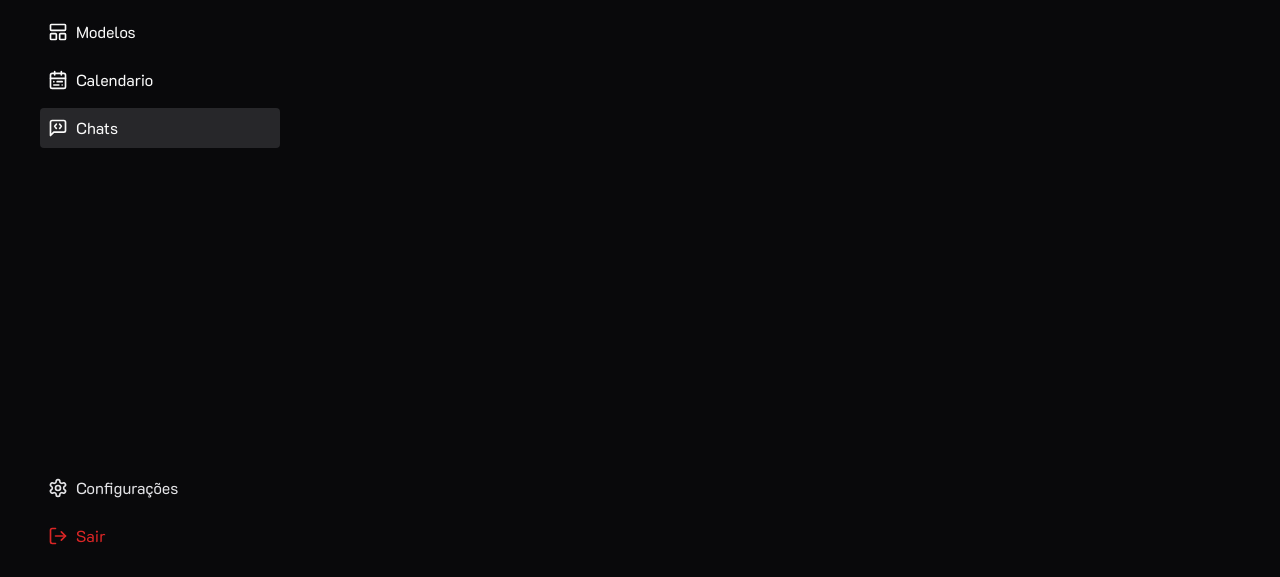
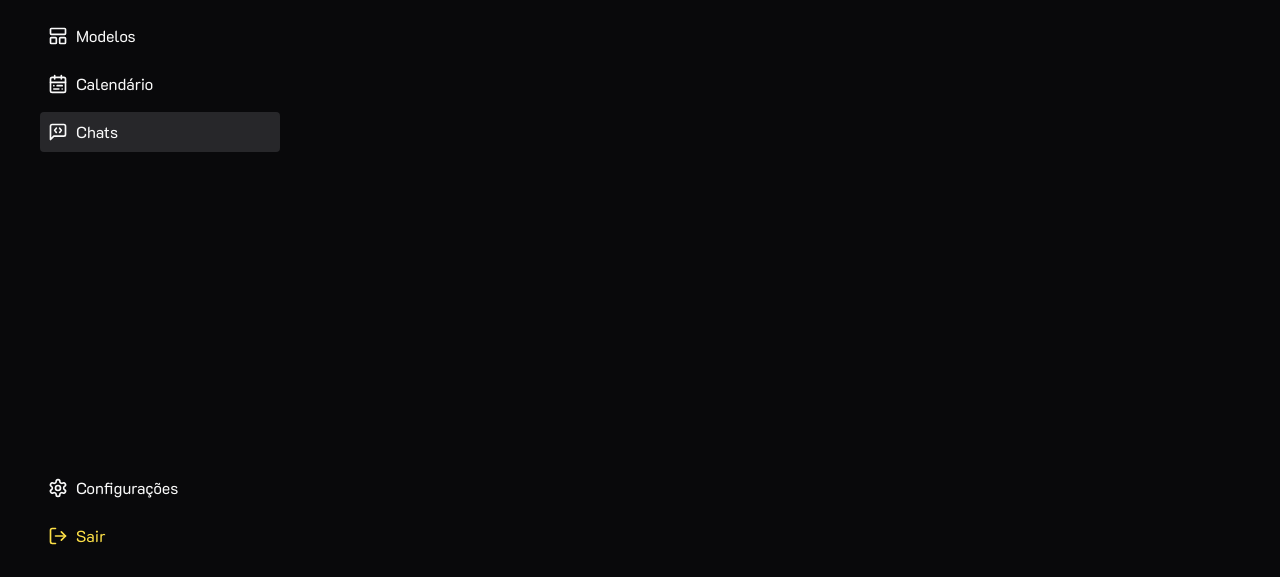
Before and after one commit to fernando-pacheco/projeto-fittracker, a React (Vite) app in the folder frontend/: page /chats in a window 1280 px wide. Shown: the part 220-797 px from the top of the page. Built offline with nearby package versions, Linux system fonts and the light colour scheme.

Commit message:
front-[feat] component nav-button

```diff
--- a/frontend/src/components/sidebar.tsx
+++ b/frontend/src/components/sidebar.tsx
@@ -1,22 +1,18 @@
-import { AreaChart, CalendarRange, Dumbbell, LayoutPanelTop, LogOut, MessageSquareCode, Settings, Users } from "lucide-react";
-import { useNavigate, useLocation } from 'react-router-dom';
-import favicon from "../assets/favicon-logo-sf.png";
+import { AreaChart, CalendarRange, Dumbbell, LayoutPanelTop, LogOut, MessageSquareCode, Settings, Users } from 'lucide-react';
+import { useNavigate } from 'react-router-dom';
+import favicon from '../assets/favicon-logo-sf.png';
+import { NavButton } from './sidebar/nav-button';
 
 export function SideBar() {
     const navigate = useNavigate();
-    const location = useLocation();
 
     function handleNavigation(path: string) {
         navigate(path);
     }
 
-    function getNavButtonClass(path: string) {
-        return `flex gap-2 items-center flex-1 w-10/12 rounded p-2 ${location.pathname === path ? 'bg-zinc-800 rounded' : ''}`;
-    }
-
     return (
         <div className="w-72 flex flex-col justify-between">
-            <div className="space-y-4">
+            <div className="space-y-5">
                 <button onClick={() => handleNavigation('/dashboard')} className="flex gap-2 items-center">
                     <img src={favicon} alt="favicon-logo" className="w-[36px] h-[48px]" />
                     <p className="text-yellow-300 font-bold text-2xl">
@@ -24,41 +20,17 @@ export function SideBar() {
                     </p>
                 </button>
                 <nav className="space-y-2">
-                    <button onClick={() => handleNavigation('/dashboard')} className={getNavButtonClass('/dashboard')}>
-                        <AreaChart className="size-5" />
-                        Dashboard
-                    </button>
-                    <button onClick={() => handleNavigation('/programs')} className={getNavButtonClass('/programs')}>
-                        <Dumbbell className="size-5" />
-                        Programas
-                    </button>
-                    <button onClick={() => handleNavigation('/groups')} className={getNavButtonClass('/groups')}>
-                        <Users className="size-5" />
-                        Grupos
-                    </button>
-                    <button onClick={() => handleNavigation('/templates')} className={getNavButtonClass('/templates')}>
-                        <LayoutPanelTop className="size-5" />
-                        Modelos
-                    </button>
-                    <button onClick={() => handleNavigation('/calendar')} className={getNavButtonClass('/calendar')}>
-                        <CalendarRange className="size-5" />
-                        Calendario
-                    </button>
-                    <button onClick={() => handleNavigation('/chats')} className={getNavButtonClass('/chats')}>
-                        <MessageSquareCode className="size-5" />
-                        Chats
-                    </button>
+                    <NavButton path="/dashboard" icon={<AreaChart className="size-5" />} label="Dashboard" />
+                    <NavButton path="/programs" icon={<Dumbbell className="size-5" />} label="Programas" />
+                    <NavButton path="/groups" icon={<Users className="size-5" />} label="Grupos" />
+                    <NavButton path="/templates" icon={<LayoutPanelTop className="size-5" />} label="Modelos" />
+                    <NavButton path="/calendar" icon={<CalendarRange className="size-5" />} label="Calendário" />
+                    <NavButton path="/chats" icon={<MessageSquareCode className="size-5" />} label="Chats" />
                 </nav>
             </div>
             <div className="flex flex-col space-y-2">
-                <button onClick={() => handleNavigation('/settings')} className={`text-zinc-200 text-left flex items-center gap-2 w-10/12 rounded p-2 ${location.pathname === '/settings' ? 'bg-zinc-800' : ''}`}>
-                    <Settings className="size-5" />
-                    Configurações
-                </button>
-                <button onClick={() => handleNavigation('/logout')} className={'text-red-600 text-left flex items-center gap-2 w-10/12 rounded p-2'}>
-                    <LogOut className="size-5" />
-                    Sair
-                </button>
+                <NavButton path="/settings" icon={<Settings className="size-5" />} label="Configurações" />
+                <NavButton path="/logout" variant="secondary" icon={<LogOut className="size-5" />} label="Sair" />
             </div>
         </div>
     );
--- /dev/null
+++ b/frontend/src/components/sidebar/nav-button.tsx
@@ -0,0 +1,55 @@
+import React from 'react'
+import { useNavigate, useLocation } from 'react-router-dom'
+import { tv, VariantProps } from "tailwind-variants"
+
+const buttonVariants = tv({
+    base: 'flex gap-2 items-center flex-1 w-10/12 rounded p-2 ',
+    variants: {
+        variant: {
+            primary: 'hover:bg-zinc-600',
+            secondary: 'text-yellow-300 hover:bg-yellow-300 hover:text-zinc-950',
+            active: 'bg-zinc-800'
+        }
+    },
+    defaultVariants: {
+        variant: 'primary'
+    }
+})
+
+interface NavButtonProps extends VariantProps<typeof buttonVariants> {
+    path: string
+    icon: React.ReactElement
+    label: string
+}
+
+export function NavButton ({
+    path,
+    icon,
+    label,
+    variant
+}: NavButtonProps) {
+    const navigate = useNavigate()
+    const location = useLocation()
+
+    function handleNavigation() {
+        navigate(path);
+    }
+
+    function isActive() {
+        if (location.pathname === path) {
+            return 'active';
+        } else {
+            return variant || 'primary';
+        }
+    }
+
+    return (
+        <button
+            onClick={handleNavigation}
+            className={buttonVariants({variant: isActive()})}
+        >
+            {icon}
+            {label}
+        </button>
+    )
+}
```
